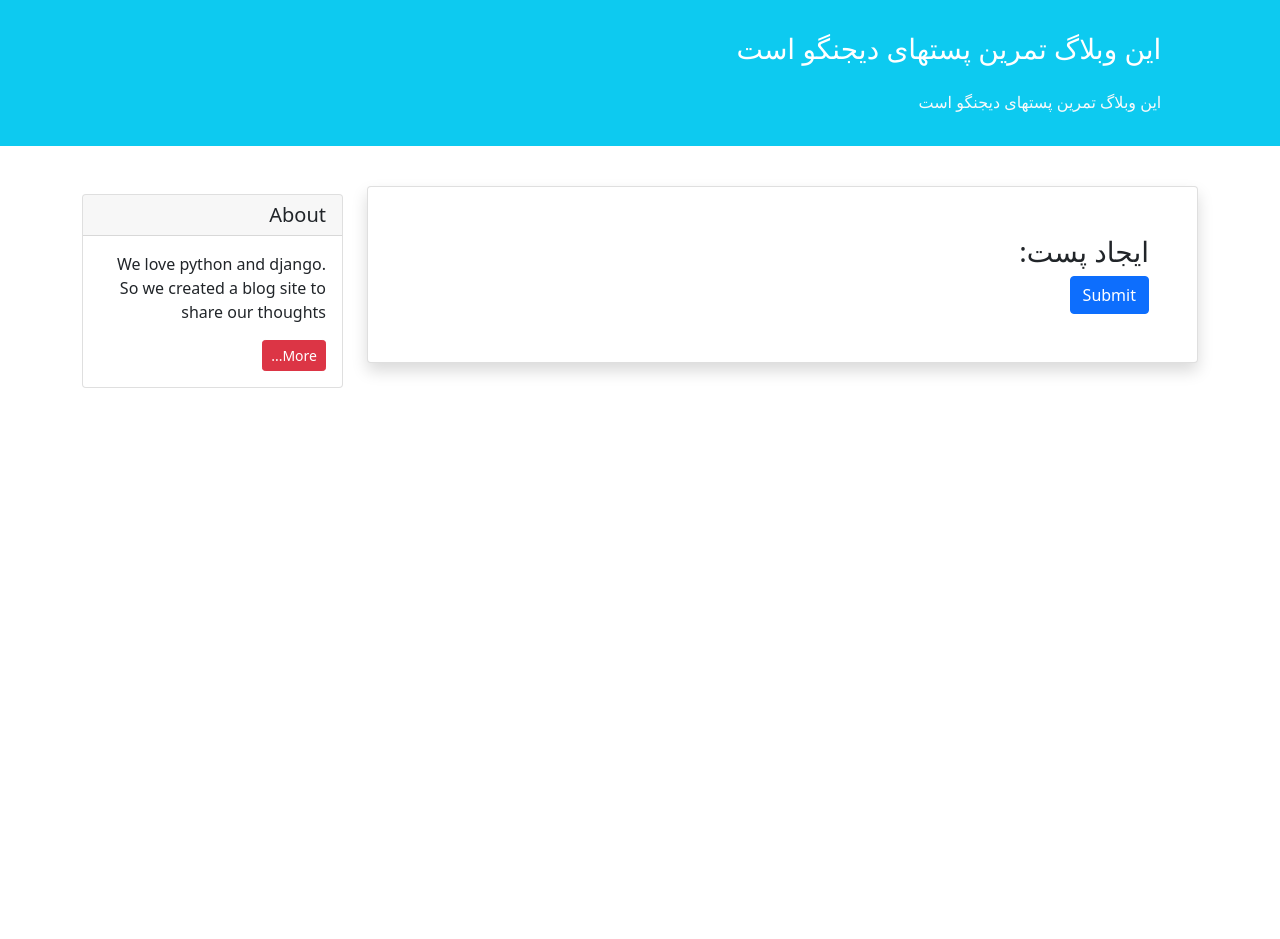
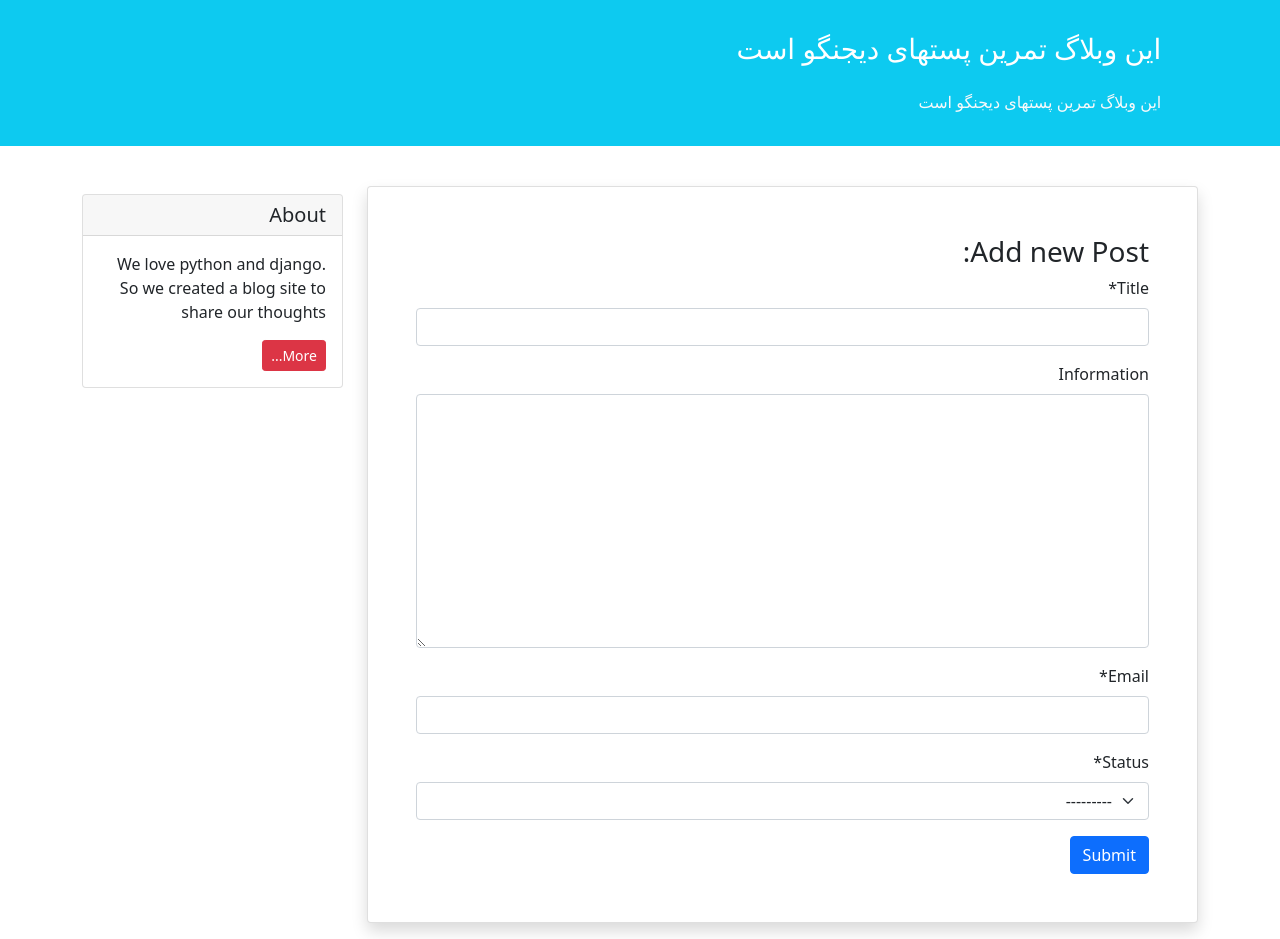
Before and after one commit to dryekta129999/15-8-1403-class-form3, a Django app: page /create/ in a window 1280 px wide. Shown: the part 56-995 px from the top of the page. Before the commit the page ends 444 px from the top, so only its background shows below. Run offline with Django 5.2, Linux system fonts and the light colour scheme; some libraries are stand-ins or nearby versions.

Commit message:
add crispy_forms- after create shoow

```diff
--- /dev/null
+++ b/home/forms.py
@@ -0,0 +1,23 @@
+# forms.py
+from django import forms
+from crispy_forms.helper import FormHelper
+from crispy_forms.layout import Layout, Submit
+from crispy_bootstrap5.bootstrap5 import FloatingField
+from .models import Post  # Ensure the Post model is correctly imported
+
+class NewPostForm(forms.ModelForm):
+    class Meta:
+        model = Post
+        fields = ['title', 'information', 'email', 'status']
+
+    def __init__(self, *args, **kwargs):
+        super().__init__(*args, **kwargs)
+        self.helper = FormHelper()
+        self.helper.form_method = 'post'
+        self.helper.layout = Layout(
+            FloatingField('title'),
+            FloatingField('information'),
+            FloatingField('email'),
+            FloatingField('status'),
+            Submit('submit', 'Submit')
+        )
--- a/home/models.py
+++ b/home/models.py
@@ -1,4 +1,5 @@
 from django.db import models
+
 
 # Create your models here.
 class Post(models.Model):
@@ -11,6 +12,7 @@
     datetime_create = models.DateTimeField(auto_now_add=True)
     datetime_update = models.DateTimeField(auto_now=True)
     status = models.CharField(choices=STATUS , max_length=3)
+    email = models.EmailField(max_length=50)
 
     def __str__(self):
         return self.title
--- a/home/views.py
+++ b/home/views.py
@@ -1,7 +1,6 @@
-from django.shortcuts import render
-from .models import *
-# Create your views here.
-
+from django.shortcuts import render, redirect
+from .models import Post
+from .forms import NewPostForm
 def show_post(request):
     posts = Post.objects.filter(status='pub')
     return render(request , 'home.html' , {'posts':posts})
@@ -11,16 +10,16 @@
     return render(request , 'detail.html' , {'post':post})
 
 
+
+
+
+
 def create_post(request):
-    print(request.POST)
-
-    if request.method == 'POST' :
-        print(request.POST.get('title'))
-        print(request.POST.get('information'))
-
-        a = request.POST.get('title')
-        b = request.POST.get('information')
-        Post.objects.create(title = a , information= b , status='drf')
-    else :
-        pass
-    return render(request , 'create_post.html')
+    if request.method == 'POST':
+        form = NewPostForm(request.POST)
+        if form.is_valid():
+            form.save()
+            return redirect('home:show')  # Redirect to the post list or another appropriate view
+    else:
+        form = NewPostForm()
+    return render(request, 'create_post.html', {'form': form})
--- a/templates/create_post.html
+++ b/templates/create_post.html
@@ -1,14 +1,17 @@
 {% extends '_base.html' %}
-{% block page_title %}
-	صفحه ایجاد پست
-{% endblock %}
+{#{% load crispy_forms_filters %}#}
+{% load crispy_forms_tags %}
+
+<!-- create_post.html -->
+
+<!-- create_post.html -->
+
 {% block content %}
      <div class="card shadow my-3 p-5">
-                <h3> ایجاد پست:</h3>
+                <h3>Add new Post:</h3>
                 <form method="POST">
                     {% csrf_token %}
-
-
+                    {{ form|crispy }}
                     <button type="submit" class="btn btn-primary">Submit</button>
                 </form>
             </div>
```
Also changed, not shown: config/settings.py (+6 -1 lines), db.sqlite3 (deleted), home/migrations/0001_initial.py (added), 1 other file.
